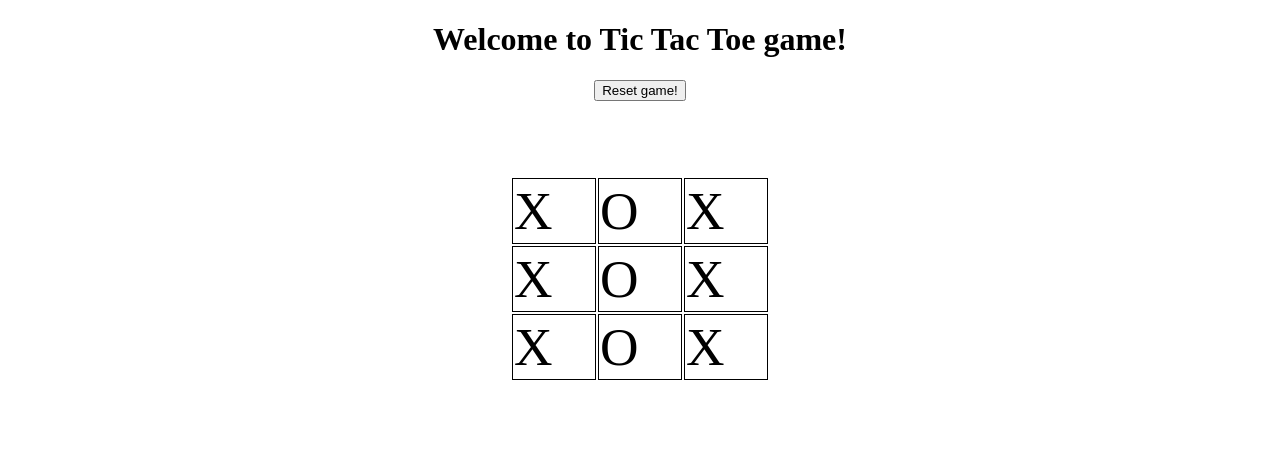
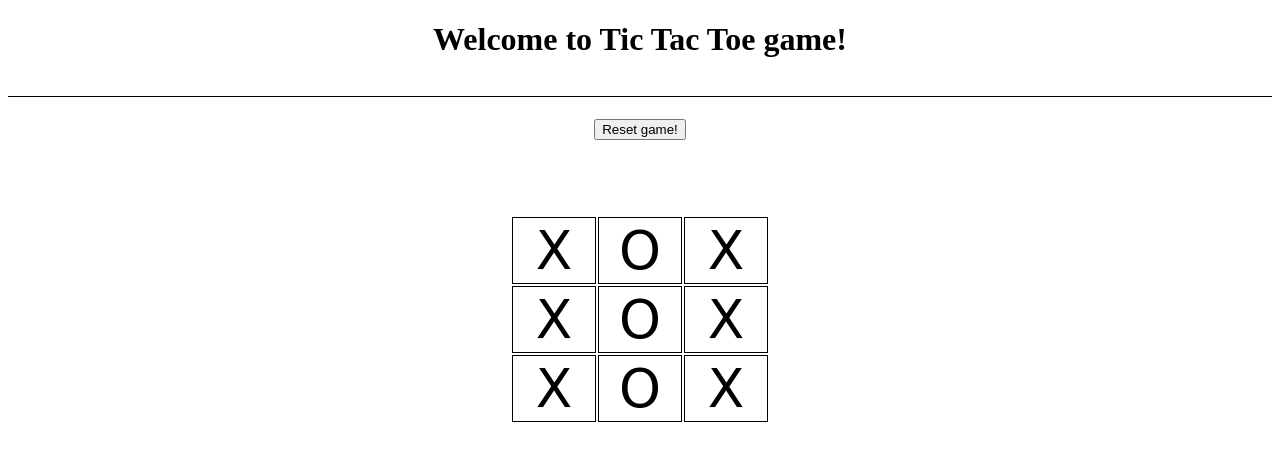
Before and after one commit to panteha/Tic-Tac-Toe, a plain HTML site: page index.html in a window 1280 px wide. Drawn offline with nearby package versions, Linux system fonts and the light colour scheme.

Commit message:
Added font-family to sty;e

```diff
--- a/style/style.css
+++ b/style/style.css
@@ -1,3 +1,8 @@
+h1{
+  border-bottom: 1px solid black;
+  padding-bottom: 1cm;
+}
+
 .table{
   padding-top: 2cm;
 }
@@ -7,4 +12,6 @@
   font-size: 40pt;
   height: 40px;
   width: 80px;
+  text-align: center;
+  font-family: cursive;
 }
```
